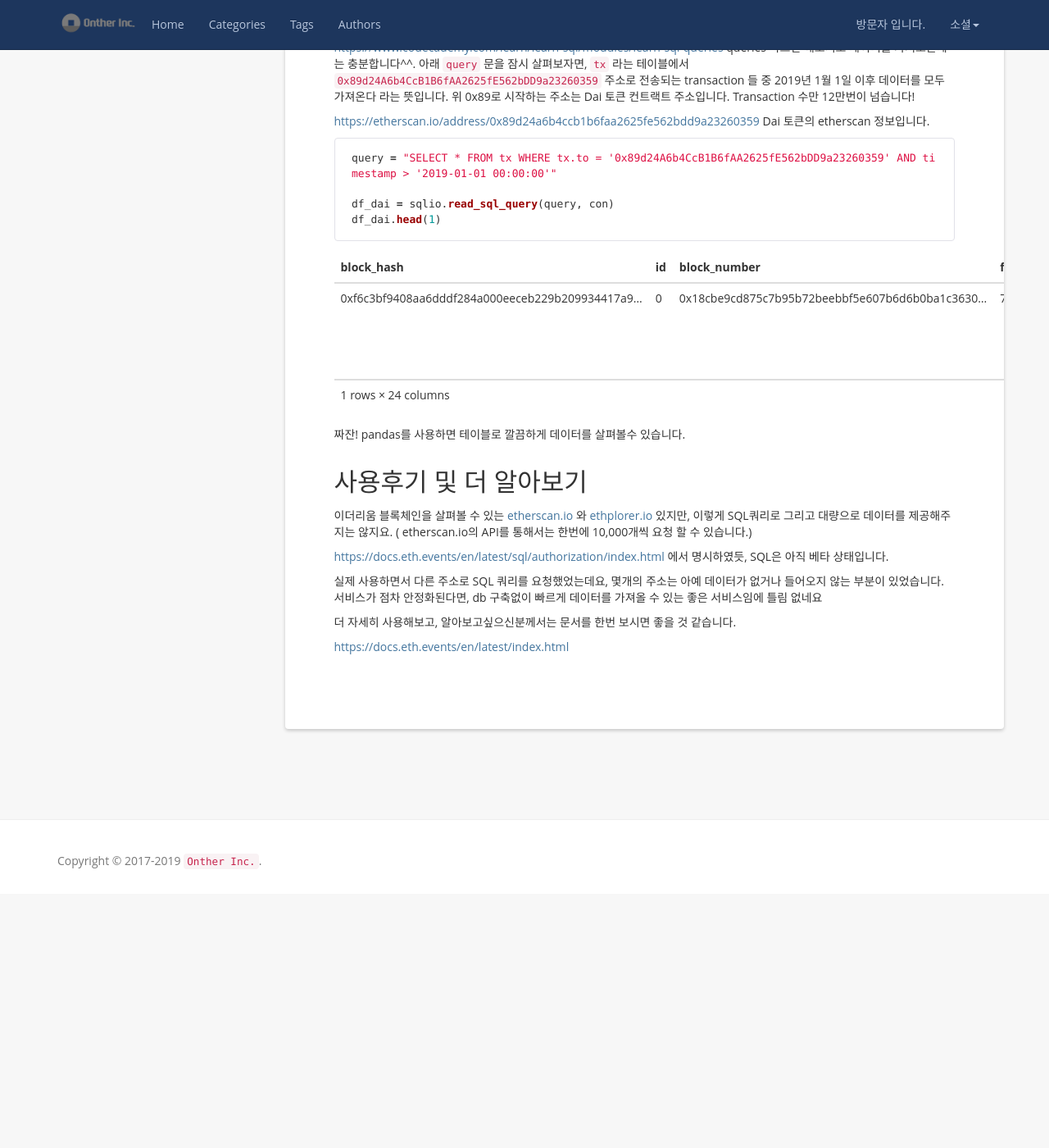
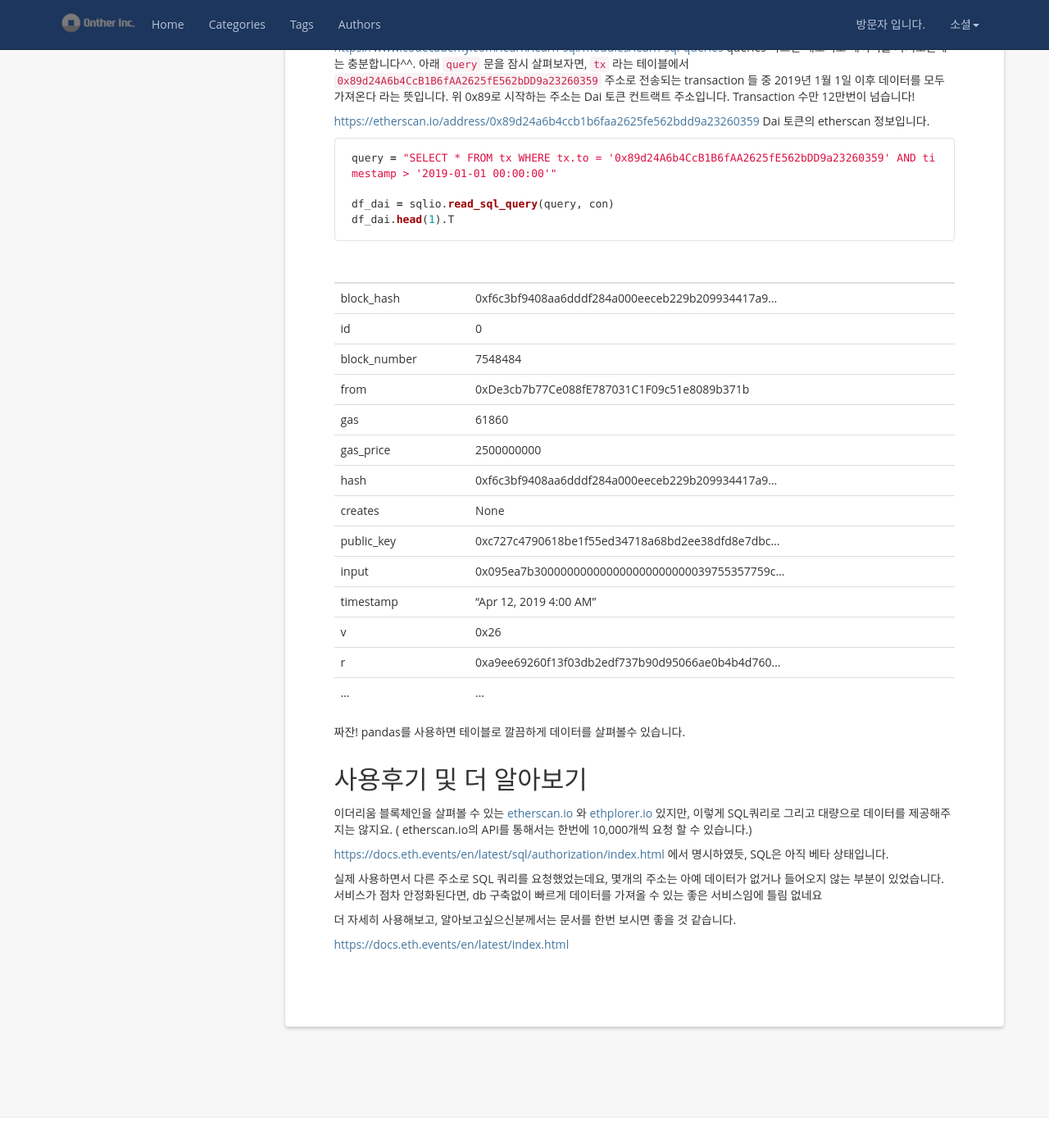
Before and after one commit to tokamak-network/publications, a Jekyll site: the page built from _posts/2019-04-18-eth-Event-dapp.md, in a window 1280 px wide and 1400 px high, scrolled down 2653 px. Shown: the whole window at 82% size. Built offline with Jekyll 4.4.1, drawn with Linux system fonts in a browser that asks for light colours; nearby versions of some CDN libraries; library files that are not in the unit come from our copies; a script that is not in the unit is left out; comment, search, counter and statistics services are not loaded; before the commit the page ends 3743 px from its top, so only the background shows below that.

Commit message:
Fixed Table at Post 2019-04-18..

````diff
--- a/_posts/2019-04-18-eth-Event-dapp.md
+++ b/_posts/2019-04-18-eth-Event-dapp.md
@@ -65,16 +65,26 @@ queries 파트만 해보셔도 데이터를 가져오는데는 충분합니다^^
 query = "SELECT * FROM tx WHERE tx.to = '0x89d24A6b4CcB1B6fAA2625fE562bDD9a23260359' AND timestamp > '2019-01-01 00:00:00'"
 
 df_dai = sqlio.read_sql_query(query, con)
-df_dai.head(1)
+df_dai.head(1).T
 ```
 
-|---
-| block_hash | id | block_number | from    | gas                                        | gas_price | hash        | creates                                           | public_key | input                                             || timestamp | v                      | r    | s                                                 | contract_address                                  | cumulative_gas_used | gas_used | logs_bloom | root                                              | status |
-|---------------------------------------------------|----|---------------------------------------------------|---------|--------------------------------------------|-----------|-------------|---------------------------------------------------|------------|---------------------------------------------------|---------------------------------------------------|-----------|------------------------|------|---------------------------------------------------|---------------------------------------------------|---------------------|----------|------------|---------------------------------------------------|--------|
-| 0xf6c3bf9408aa6dddf284a000eeceb229b209934417a9... | 0  | 0x18cbe9cd875c7b95b72beebbf5e607b6d6b0ba1c3630... | 7548484 | 0xDe3cb7b77Ce088fE787031C1F09c51e8089b371b | 61860     | 2500000000  | 0xf6c3bf9408aa6dddf284a000eeceb229b209934417a9... | None       | 0xc727c4790618be1f55ed34718a68bd2ee38dfd8e7dbc... | 0x095ea7b300000000000000000000000039755357759c... | ...       | "Apr 12, 2019 4:00 AM" | 0x26 | 0xa9ee69260f13f03db2edf737b90d95066ae0b4b4d760... | 0x46725004b78ec4a51728727857dceb07f6f7ab535516... | None
-|---
-| 1 rows × 24 columns
-|===
+|               |                                                   |
+|--------------|---------------------------------------------------|
+| block_hash   | 0xf6c3bf9408aa6dddf284a000eeceb229b209934417a9... |
+| id           | 0 |
+| block_number | 7548484  |
+| from         | 0xDe3cb7b77Ce088fE787031C1F09c51e8089b371b |
+| gas          | 61860 |
+| gas_price    | 2500000000 |
+| hash         | 0xf6c3bf9408aa6dddf284a000eeceb229b209934417a9... |
+| creates      | None |
+| public_key   | 0xc727c4790618be1f55ed34718a68bd2ee38dfd8e7dbc... |
+| input        | 0x095ea7b300000000000000000000000039755357759c... |
+| timestamp    | "Apr 12, 2019 4:00 AM" |
+| v            | 0x26 |
+| r            | 0xa9ee69260f13f03db2edf737b90d95066ae0b4b4d760... |
+| ...          | ... |
+|--------------|---------------------------------------------------|
 
 짜잔! pandas를 사용하면 테이블로 깔끔하게 데이터를 살펴볼수 있습니다.
 
````
